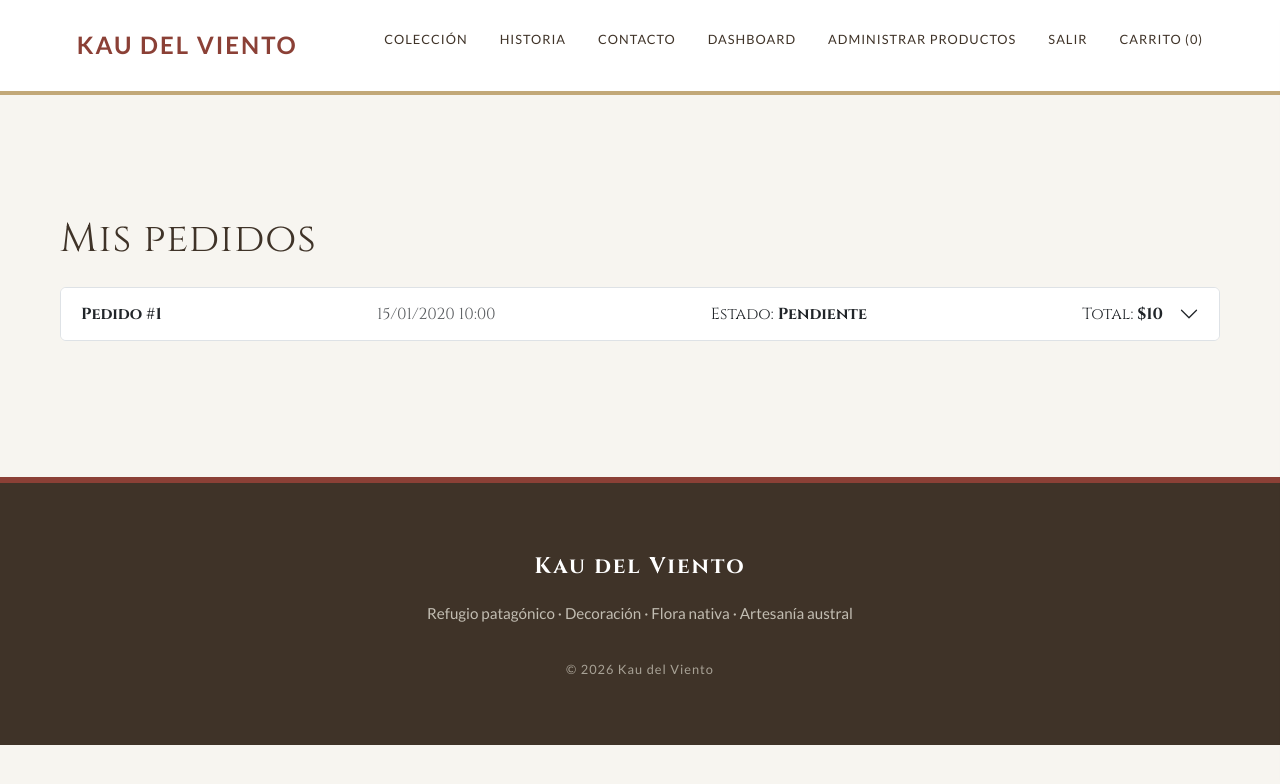
After one commit to xgarridoig-jpg/kau-del-viento, a Django app: page /orders/mis-pedidos/ in a window 1280 px wide. The commit adds this page. Shown: the top 784 px of the page. Run offline with Django 5.2, Linux system fonts and the light colour scheme; a user stored in the database is signed in; tables that the repository leaves empty hold one stand-in row (values such as "Sample post").

Commit message:
feat: estado de pedidos, historial usuario y mejoras catálogo (filtros/orden/paginación)

```diff
--- a/kau/orders/models.py
+++ b/kau/orders/models.py
@@ -4,6 +4,20 @@ from products.models import Producto
 
 
 class Pedido(models.Model):
+    ESTADO_PENDIENTE = "pendiente"
+    ESTADO_CONFIRMADO = "confirmado"
+    ESTADO_ENVIADO = "enviado"
+    ESTADO_ENTREGADO = "entregado"
+    ESTADO_CANCELADO = "cancelado"
+
+    ESTADOS_CHOICES = [
+        (ESTADO_PENDIENTE, "Pendiente"),
+        (ESTADO_CONFIRMADO, "Confirmado"),
+        (ESTADO_ENVIADO, "Enviado"),
+        (ESTADO_ENTREGADO, "Entregado"),
+        (ESTADO_CANCELADO, "Cancelado"),
+    ]
+
     usuario = models.ForeignKey(
         settings.AUTH_USER_MODEL,
         on_delete=models.SET_NULL,
@@ -15,6 +29,11 @@ class Pedido(models.Model):
     email = models.EmailField()
     creado_en = models.DateTimeField(auto_now_add=True)
     total = models.PositiveIntegerField()
+    estado = models.CharField(
+        max_length=20,
+        choices=ESTADOS_CHOICES,
+        default=ESTADO_PENDIENTE,
+    )
 
     class Meta:
         ordering = ["-creado_en"]
@@ -40,3 +59,6 @@ class PedidoItem(models.Model):
 
     def subtotal(self):
         return self.precio * self.cantidad
+
+    def __str__(self):
+        return f"{self.producto} x {self.cantidad}"
--- /dev/null
+++ b/kau/orders/templates/orders/mis_pedidos.html
@@ -0,0 +1,85 @@
+{% extends "base.html" %} {% block content %}
+<div class="container py-4">
+  <h1 class="mb-4">Mis pedidos</h1>
+
+  {% if pedidos %}
+  <div class="accordion" id="pedidosAccordion">
+    {% for pedido in pedidos %}
+    <div class="accordion-item mb-3 border rounded">
+      <h2 class="accordion-header" id="heading{{ pedido.id }}">
+        <button
+          class="accordion-button collapsed"
+          type="button"
+          data-bs-toggle="collapse"
+          data-bs-target="#collapse{{ pedido.id }}"
+          aria-expanded="false"
+          aria-controls="collapse{{ pedido.id }}"
+        >
+          <div
+            class="w-100 d-flex flex-column flex-md-row justify-content-between align-items-md-center pe-3"
+          >
+            <span>
+              <strong>Pedido #{{ pedido.id }}</strong>
+            </span>
+            <span class="text-muted">
+              {{ pedido.creado_en|date:"d/m/Y H:i" }}
+            </span>
+            <span>
+              Estado: <strong>{{ pedido.get_estado_display }}</strong>
+            </span>
+            <span> Total: <strong>${{ pedido.total }}</strong> </span>
+          </div>
+        </button>
+      </h2>
+
+      <div
+        id="collapse{{ pedido.id }}"
+        class="accordion-collapse collapse"
+        aria-labelledby="heading{{ pedido.id }}"
+        data-bs-parent="#pedidosAccordion"
+      >
+        <div class="accordion-body">
+          <p class="mb-2"><strong>Nombre:</strong> {{ pedido.nombre }}</p>
+          <p class="mb-3"><strong>Email:</strong> {{ pedido.email }}</p>
+
+          <div class="table-responsive">
+            <table class="table table-sm align-middle">
+              <thead>
+                <tr>
+                  <th>Producto</th>
+                  <th class="text-center">Cantidad</th>
+                  <th class="text-end">Precio</th>
+                  <th class="text-end">Subtotal</th>
+                </tr>
+              </thead>
+              <tbody>
+                {% for item in pedido.items.all %}
+                <tr>
+                  <td>{{ item.producto.nombre }}</td>
+                  <td class="text-center">{{ item.cantidad }}</td>
+                  <td class="text-end">${{ item.precio }}</td>
+                  <td class="text-end">${{ item.subtotal }}</td>
+                </tr>
+                {% endfor %}
+              </tbody>
+              <tfoot>
+                <tr>
+                  <th colspan="3" class="text-end">Total pedido</th>
+                  <th class="text-end">${{ pedido.total }}</th>
+                </tr>
+              </tfoot>
+            </table>
+          </div>
+        </div>
+      </div>
+    </div>
+    {% endfor %}
+  </div>
+  {% else %}
+  <div class="alert alert-info">Aún no has realizado pedidos.</div>
+  <a href="{% url 'core:home' %}#coleccion" class="btn btn-primary">
+    Ir al catálogo
+  </a>
+  {% endif %}
+</div>
+{% endblock %}
--- a/kau/orders/urls.py
+++ b/kau/orders/urls.py
@@ -6,4 +6,5 @@ app_name = "orders"
 urlpatterns = [
     path("checkout/", views.checkout, name="checkout"),
     path("success/<int:order_id>/", views.success, name="success"),
+    path("mis-pedidos/", views.mis_pedidos, name="mis_pedidos"),
 ]
--- a/kau/orders/views.py
+++ b/kau/orders/views.py
@@ -11,7 +11,7 @@ from .models import Pedido, PedidoItem
 def checkout(request):
     cart = Cart(request)
 
-    # 🔹 Validar carrito vacío
+    # Validar carrito vacío
     if cart.total_items == 0:
         messages.warning(request, "Tu carrito está vacío.")
         return redirect("cart:detail")
@@ -20,24 +20,24 @@ def checkout(request):
         form = CheckoutForm(request.POST)
 
         if form.is_valid():
-            # 🔹 Crear pedido asociado al usuario logueado
+            # Crear pedido asociado al usuario logueado
             pedido = Pedido.objects.create(
-                usuario=request.user,  # 👈 ya no necesitas validar authenticated
+                usuario=request.user,
                 nombre=form.cleaned_data["nombre"],
                 email=form.cleaned_data["email"],
                 total=cart.get_total_price(),
             )
 
-            # 🔹 Crear items del pedido
+            # Crear items del pedido
             for item in cart:
                 PedidoItem.objects.create(
                     pedido=pedido,
                     producto=item["producto"],
-                    precio=item["price"],      # 👈 usamos el precio guardado en el carrito
+                    precio=item["price"],
                     cantidad=item["quantity"],
                 )
 
-            # 🔹 Vaciar carrito
+            # Vaciar carrito
             cart.clear()
 
             return redirect("orders:success", order_id=pedido.id)
@@ -51,9 +51,24 @@ def checkout(request):
     })
 
 
+@login_required
 def success(request, order_id):
-    pedido = get_object_or_404(Pedido, id=order_id)
+    pedido = get_object_or_404(Pedido, id=order_id, usuario=request.user)
 
     return render(request, "orders/success.html", {
         "pedido": pedido
     })
+
+
+@login_required
+def mis_pedidos(request):
+    pedidos = (
+        Pedido.objects
+        .filter(usuario=request.user)
+        .prefetch_related("items__producto")
+        .order_by("-creado_en")
+    )
+
+    return render(request, "orders/mis_pedidos.html", {
+        "pedidos": pedidos
+    })
--- a/kau/templates/base.html
+++ b/kau/templates/base.html
@@ -53,6 +53,9 @@
           {% else %}
           <li>
             <a href="{% url 'dashboard:user_home' %}">Mi cuenta</a>
+          </li>
+          <li>
+            <a href="{% url 'orders:mis_pedidos' %}">Mis pedidos</a>
           </li>
           {% endif %}
 
```
Also changed, not shown: kau/core/templates/core/home.html (+127 -1 lines), kau/core/views.py (+43 -4 lines), kau/orders/admin.py (+9 -1 lines), kau/orders/migrations/0002_pedido_estado.py (added), 2 other files.
